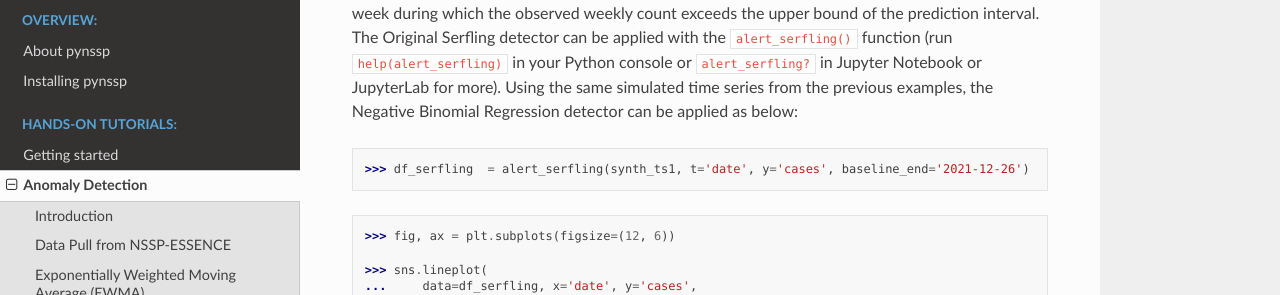
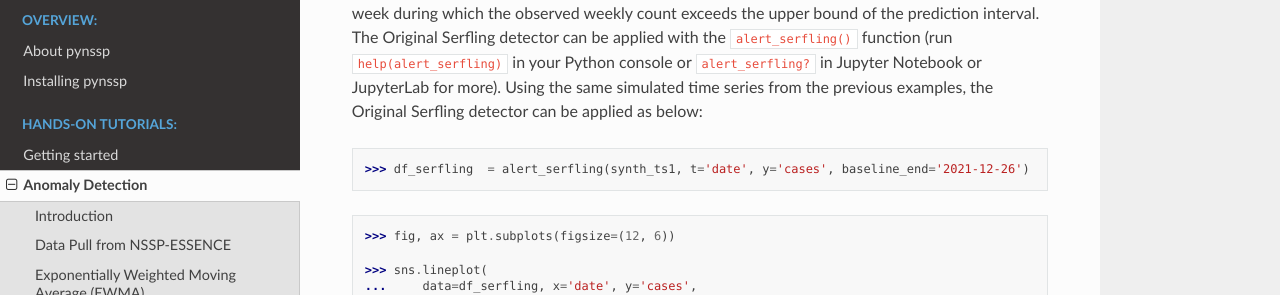
Before and after one commit to CDCgov/pynssp, a Sphinx documentation site: the page built from docs/articles/anomaly_detection.md, in a window 1280 px wide and 900 px high, scrolled down 7837 px. Shown: the part 205-500 px from the top of the window. Built offline with Sphinx 7.4.7 and the Read the Docs theme 2.0.0, drawn with Linux system fonts in a browser that asks for light colours; pages that are not in the unit, such as notebooks, are missing from menus.

Commit message:
Update anomaly detection vignette

````diff
--- a/docs/articles/anomaly_detection.md
+++ b/docs/articles/anomaly_detection.md
@@ -302,7 +302,7 @@ It fits a linear regression model with a time term and sine and cosine terms to
 Inclusion of Fourier terms in the model is intended to account for seasonality common in multi-year weekly time series. This implementation follows the approach of the original Serfling method in which weeks between October of the starting year of a season and May of the ending year of a season are considered to be in the epidemic period. Weeks in the epidemic period are removed from the baseline prior to fitting the regression model.
 Each baseline model is used to make weekly forecasts for all weeks following the baseline period. One-sided upper 95% prediction interval bounds are computed for each week in the prediction period. Alarms are signaled for any week during which the observed weekly count exceeds the upper bound of the prediction interval.
 The Original Serfling detector can be applied with the `alert_serfling()` function (run `help(alert_serfling)` in your Python console or `alert_serfling?` in Jupyter Notebook or JupyterLab for more).
-Using the same simulated time series from the previous examples, the Negative Binomial Regression detector can be applied as below:
+Using the same simulated time series from the previous examples, the Original Serfling detector can be applied as below:
 
 ```python
 >>> df_serfling  = alert_serfling(synth_ts1, t='date', y='cases', baseline_end='2021-12-26')
````
